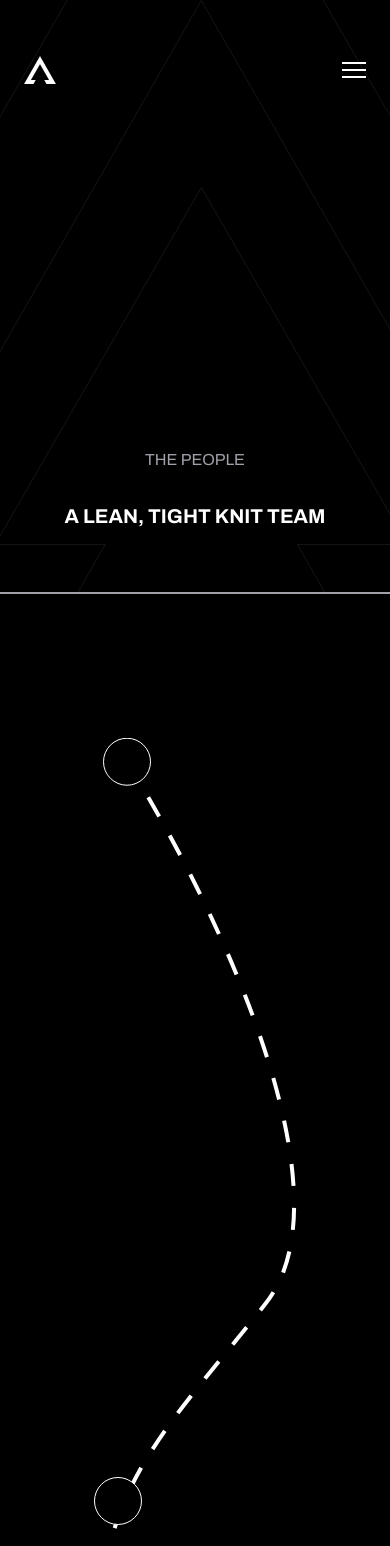
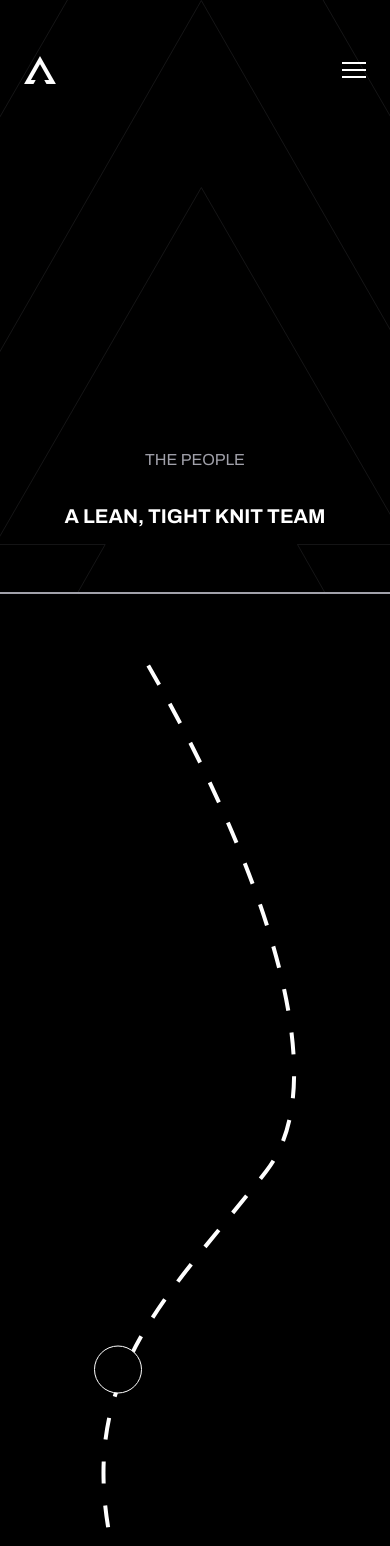
Before and after one commit to adnanadilalpha/alphasquad4.0, a Next.js app: page /people in a window 390 px wide. Shown: the top 1546 px of the page. Built offline with nearby package versions, Linux system fonts and the light colour scheme.

Commit message:
bugs fixed

```diff
--- a/pages/components/Navbar.jsx
+++ b/pages/components/Navbar.jsx
@@ -85,7 +85,7 @@ const Navbar = (props) => {
                    <img src="../Assets/arrow.svg" alt="" />
                    </div>
                    <div className='flex justify-center items-center'>
-                   <div className='border-b border-zinc-400 w-11/12'></div>
+                   <div className='border-b border-zinc-700 w-11/12'></div>
                    </div>
                 </Link>
               </li>
@@ -96,7 +96,7 @@ const Navbar = (props) => {
                    <img src="../Assets/arrow.svg" alt="" />
                    </div>
                    <div className='flex justify-center items-center'>
-                   <div className='border-b border-zinc-400 w-11/12'></div>
+                   <div className='border-b border-zinc-700 w-11/12'></div>
                    </div>
                 </Link>
               </li>
@@ -107,7 +107,7 @@ const Navbar = (props) => {
                    <img src="../Assets/arrow.svg" alt="" />
                    </div>
                    <div className='flex justify-center items-center'>
-                   <div className='border-b border-zinc-400 w-11/12'></div>
+                   <div className='border-b border-zinc-700 w-11/12'></div>
                    </div>
               </li>
               </Link>
--- a/pages/components/main/Clients.jsx
+++ b/pages/components/main/Clients.jsx
@@ -4,7 +4,7 @@ const Clients = () => {
   return (
     <div className=''>
             <div className='mt-32'>
-    <div className="border-t border-b border-zinc-400 w-full px-8 py-8 xl:px-40 xl:py-16">
+    <div className="border-t border-b border-zinc-700 w-full px-8 py-8 xl:px-40 xl:py-16">
     <div className="flex flex-col md:flex-row md:gap-y-8 items-center justify-center 2xl:gap-x-20 md:gap-x-8">
 <div className='flex justify-between gap-x-6 xl:gap-x-20'>
 <img src="../images/gs1.svg" alt="" className=""/>
--- a/pages/components/main/Team.jsx
+++ b/pages/components/main/Team.jsx
@@ -31,7 +31,7 @@ function onmove(){
 
   return (
 <>
-<div className="border w-full border-zinc-400 mb-12 sm:mb-12 xl:mb-24"></div>
+<div className="border w-full border-zinc-700 mb-12 sm:mb-12 xl:mb-24"></div>
 <div className="wrap-text-anima">
 <p className="title-main  text-center" >A no-bs
     <span className="team" id="team" onMouseMove={onMouse} onMouseLeave={onmove}>{props.name1}</span>
--- a/pages/components/people/component/begin.jsx
+++ b/pages/components/people/component/begin.jsx
@@ -3,11 +3,11 @@ import React from 'react'
 const section = () => {
   return (
 <div className="flex justify-center items-center text-white">
-    <div className="flex justify-center mt-36 mb-44">
-        <div className="point">
+    <div className="flex justify-center">
+        <div className="point mt-16 xl:mt-36 mb-44">
         <div className="w-full flex flex-col padding">
-                <p className="font text-zinc-400 text-2xl">In the beginning</p>
-                <p className="Basement text-2xl">
+                <p className="font text-zinc-400 text-base xl:text-2xl">In the beginning</p>
+                <p className="Basement text-xl xl:text-2xl">
                     Two guys.
                     Infitine cups of coffee.
                     A couple of laptops and a sloppy internet connection.
@@ -15,8 +15,8 @@ const section = () => {
         </div>
 
         <div className="w-full flex flex-col padding--2">
-            <p className="font text-zinc-400 text-2xl">In the beginning</p>
-            <p className="Basement text-2xl">
+            <p className="font text-zinc-400 text-base xl:text-2xl">In the beginning</p>
+            <p className="Basement text-xl xl:text-2xl">
                 Two guys.
                 Infitine cups of coffee.
                 A couple of laptops and a sloppy internet connection.
@@ -24,8 +24,8 @@ const section = () => {
     </div>
 
     <div className="w-full flex flex-col padding--3">
-        <p className="font text-zinc-400 text-2xl">In the beginning</p>
-        <p className="Basement text-2xl">
+        <p className="font text-zinc-400 text-base xl:text-2xl">In the beginning</p>
+        <p className="Basement text-xl xl:text-2xl">
             Two guys.
             Infitine cups of coffee.
             A couple of laptops and a sloppy internet connection.
--- a/pages/components/people/people.css
+++ b/pages/components/people/people.css
@@ -12,14 +12,10 @@
 
 
 .point {
-    display: flex;
-    flex-direction: column;
-    align-items: center;
     background: url(Assets/points.svg);
     background-repeat: no-repeat;
     background-position: center;
     max-width: 1239px;
-    max-height: 1401.5px;
 }
 
 
@@ -40,6 +36,19 @@
     padding-top: 330px;
 }
 
+
+@media screen and (max-width: 1260px) {
+    .padding {
+        padding-left: 24px;
+        padding-right: 820px;
+    }
+
+    .padding--2 {
+        padding-right: 24px;
+        padding-left: 820px;
+        padding-top: 340px;
+    }
+}
 
 
 
@@ -74,4 +83,5 @@
         .img1 {
             background: url(Assets/arsalan.png);
             background-size: cover;
+            background-position: center;
         }
--- a/pages/index.js
+++ b/pages/index.js
@@ -14,7 +14,7 @@ export default function Home() {
   return (
     <>
       <Head>
-        <title>Create Next App</title>
+        <title>AlphaSquad4.0</title>
         <meta name="description" content="Generated by create next app" />
         <meta name="viewport" content="width=device-width, initial-scale=1" />
         <link rel="icon" href="/favicon.ico" />
--- a/styles/globals.css
+++ b/styles/globals.css
@@ -28,6 +28,7 @@ border: 1px solid #52525B;
 
 
 
+
 /* custom scroll bar */
 
 
--- a/styles/main.css
+++ b/styles/main.css
@@ -220,8 +220,8 @@ margin-top: 130px;
   color: black;
   margin-left: 20px;
   margin-right: 20px;
-  -webkit-animation: flash 0.8s ease-in-out infinite;
-  animation: flash 0.8s ease-in-out infinite;
+  -webkit-animation: flash 3s ease-in-out infinite;
+  animation: flash 3s ease-in-out infinite;
 }
 
 @-webkit-keyframes flash {
@@ -323,8 +323,8 @@ margin-top: 130px;
   color: black;
   margin-left: 20px;
   margin-right: 20px;
-  -webkit-animation: flash 1s ease-in-out infinite;
-  animation: flash 1s ease-in-out infinite;
+  -webkit-animation: flash 2.5s ease-in-out infinite;
+  animation: flash 2.5s ease-in-out infinite;
 }
 
 @-webkit-keyframes flash {
@@ -727,7 +727,6 @@ color: #FFFFFF;
 
 
     .description {
-        height: 76px;
         margin: 24px 80px 80px 80px;
         font-family: 'Basement Grotesque';
         font-style: normal;
```
